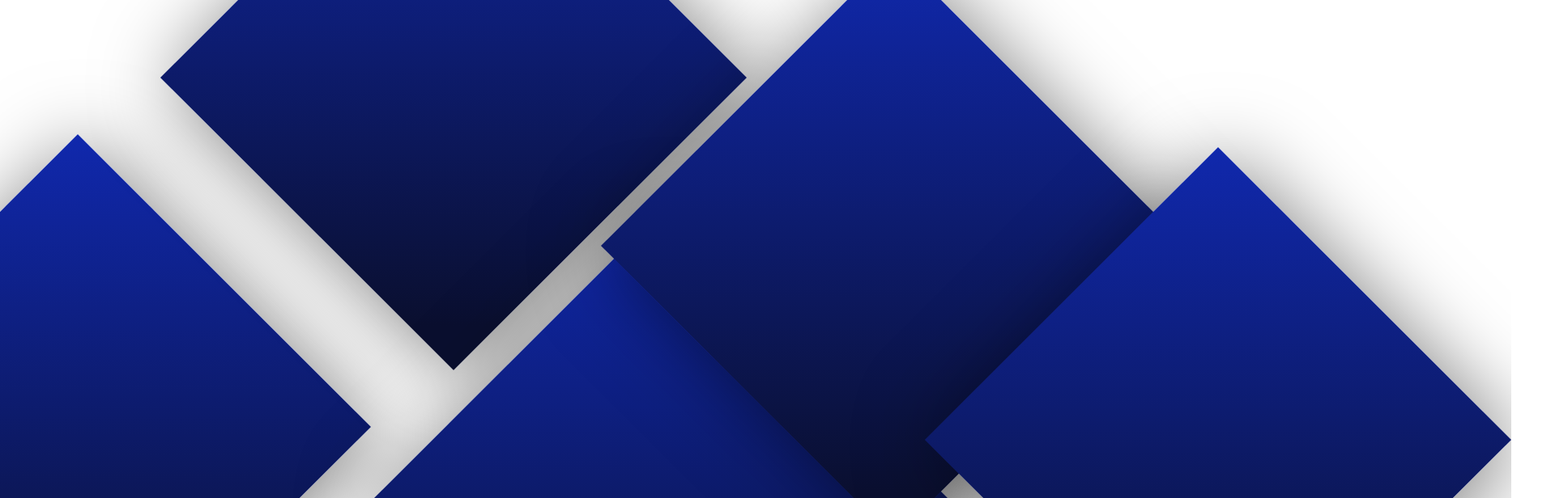
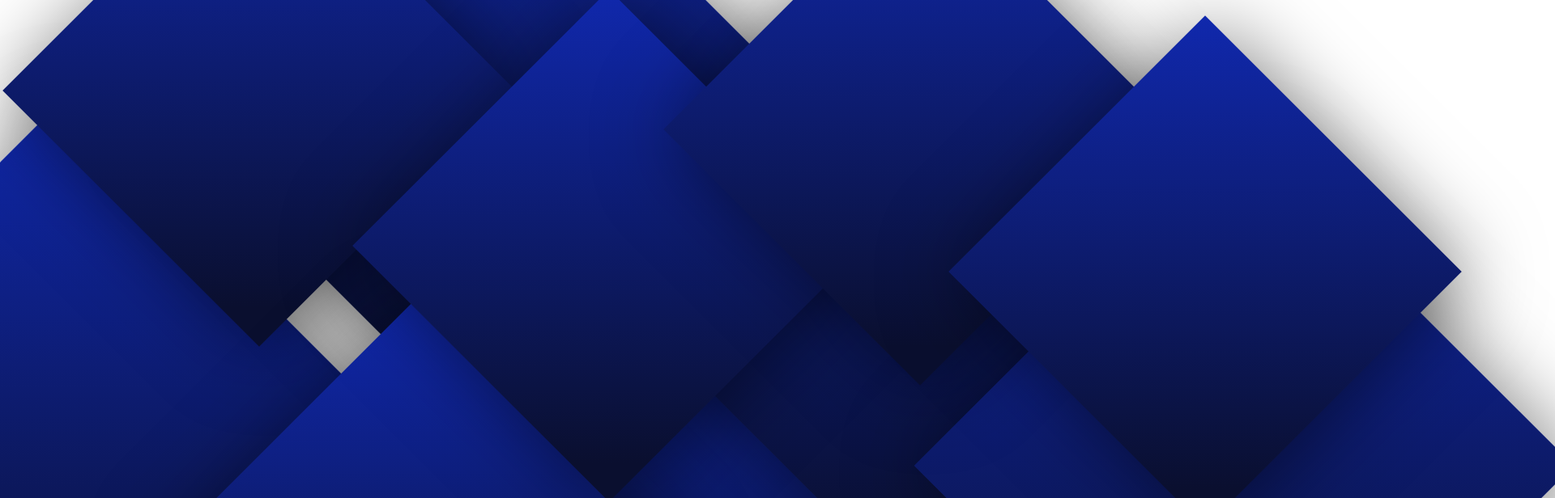
Before and after one commit to DerianMelvin/abstract-alternate-wall-1, a React (Create React App) app: page / in a window 1280 px wide. Shown: the top 616 px of the page at 81% size, 1920 px wide, since content can reach past the window. Built offline with nearby package versions, Linux system fonts and the light colour scheme.

Commit message:
Update main.css, main.css.map

```diff
--- a/src/css/main.css
+++ b/src/css/main.css
@@ -1,11 +1,6 @@
 /*
   ==========================
-  1. Variables
-  ==========================
-*/
-/*
-  ==========================
-  2. Globals
+    Globals
   ==========================
 */
 .square {
@@ -15,53 +10,74 @@
 }
 
 .size-l {
-  width: calc(20rem * 1.6);
-  height: calc(20rem * 1.6);
+  width: calc(20rem * 1.8);
+  height: calc(20rem * 1.8);
+}
+
+.size-m {
+  width: calc(20rem * 1.4);
+  height: calc(20rem * 1.4);
+}
+
+.theme-set-1 {
+  background: linear-gradient(45deg, #0a0f2f 7.58%, #1028ad 100%);
+  box-shadow: 0px 12px 100px rgba(0, 0, 0, 0.5);
+  transform: rotate(-45deg);
 }
 
 /*
   ==========================
-  3. ID
+    ID
   ==========================
 */
 #square-l-1 {
-  background: linear-gradient(45deg, #0a0f2f 7.58%, #1028ad 100%);
-  box-shadow: 0px 12px 100px rgba(0, 0, 0, 0.5);
-  transform: rotate(-45deg);
-  top: 17rem;
-  left: -10rem;
+  top: 15rem;
+  left: -13rem;
 }
 
 #square-l-2 {
-  background: linear-gradient(45deg, #0a0f2f 7.58%, #1028ad 100%);
-  box-shadow: 0px 12px 100px rgba(0, 0, 0, 0.5);
-  transform: rotate(-45deg);
   top: -10rem;
   left: 19rem;
 }
 
 #square-l-3 {
-  background: linear-gradient(45deg, #0a0f2f 7.58%, #1028ad 100%);
-  box-shadow: 0px 12px 100px rgba(0, 0, 0, 0.5);
-  transform: rotate(-45deg);
   top: 23rem;
   left: 35rem;
 }
 
 #square-l-4 {
-  background: linear-gradient(45deg, #0a0f2f 7.58%, #1028ad 100%);
-  box-shadow: 0px 12px 100px rgba(0, 0, 0, 0.5);
-  transform: rotate(-45deg);
   top: 3rem;
   left: 53rem;
 }
 
 #square-l-5 {
-  background: linear-gradient(45deg, #0a0f2f 7.58%, #1028ad 100%);
-  box-shadow: 0px 12px 100px rgba(0, 0, 0, 0.5);
-  transform: rotate(-45deg);
   top: 18rem;
   left: 78rem;
+}
+
+#square-m-1 {
+  top: -7rem;
+  left: 6rem;
+}
+
+#square-m-2 {
+  top: 29rem;
+  left: 18rem;
+}
+
+#square-m-3 {
+  top: 5rem;
+  left: 33rem;
+}
+
+#square-m-4 {
+  top: -4rem;
+  left: 57rem;
+}
+
+#square-m-5 {
+  top: 7rem;
+  left: 79rem;
 }
 
 * {
```
Also changed, not shown: 1 other file (tests, documents, lock files or other folders).
